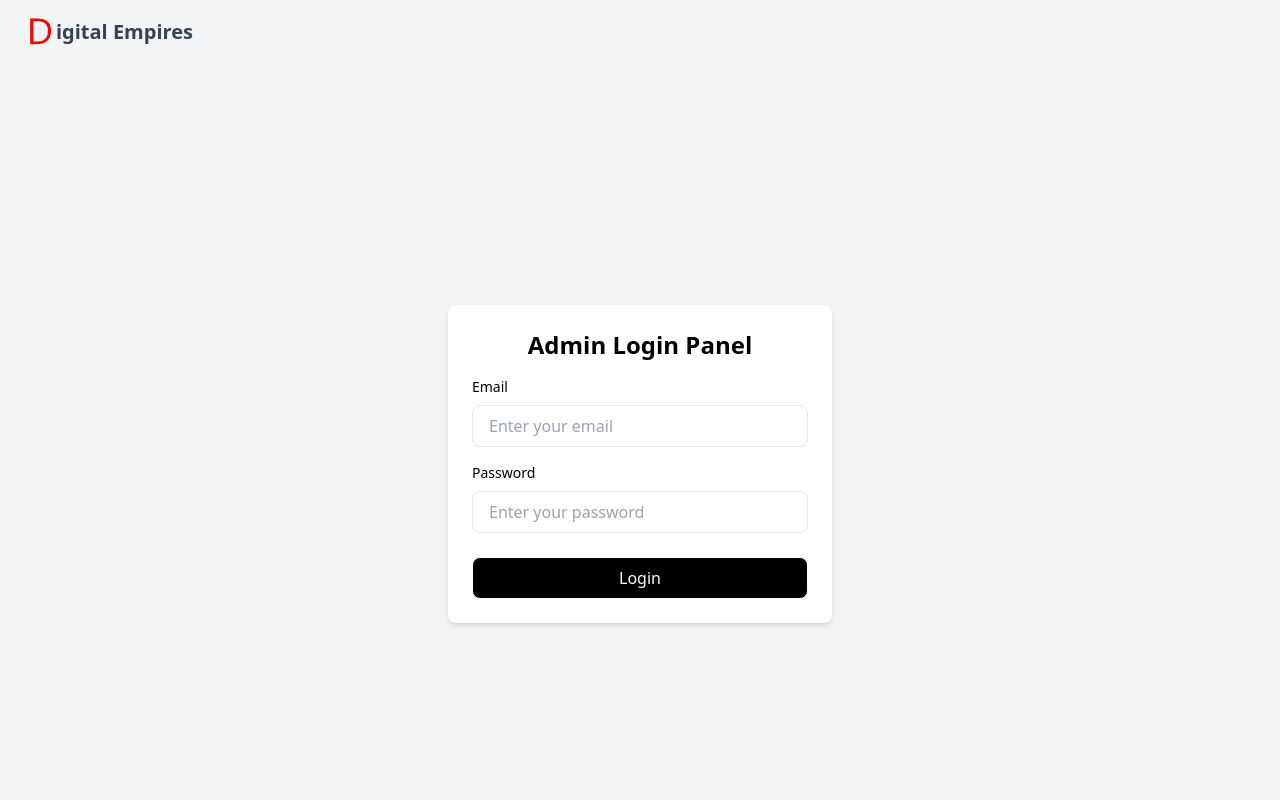
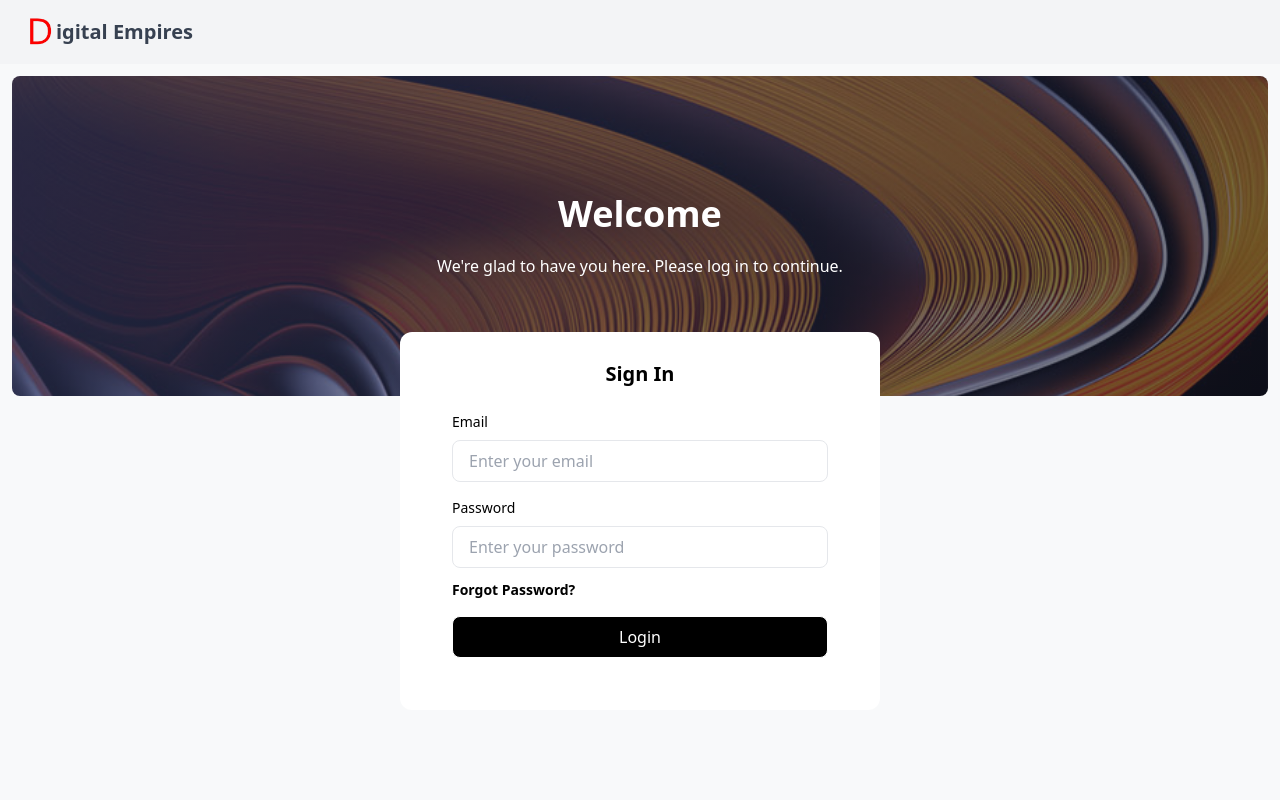
Before and after one commit to Farooq-Asif/digital-empires, a React (Create React App) app: page /login in a window 1280 px wide. Shown: the top 800 px of the page. Built offline with nearby package versions, Linux system fonts and the light colour scheme.

Commit message:
change login-form design into new branded

```diff
--- a/src/Forms/LoginForm.jsx
+++ b/src/Forms/LoginForm.jsx
@@ -1,52 +1,75 @@
 import React, { useState } from "react";
-import TextField from "../Components/TextField";
+import { Link, useNavigate } from "react-router-dom";
+import Spinner from "../Components/Spinner";
 import { useDispatch, useSelector } from "react-redux";
 import { userLogin } from "../store/user/actions/actionsCreators";
-import { useNavigate } from "react-router";
-import Spinner from "../Components/Spinner";
+import TextField from "../Components/TextField";
 
 const LoginForm = () => {
-  const { isLoading } = useSelector((state) => state.user);
-  const [formValues, setFormvalues] = useState({
+  const dispatch = useDispatch();
+  const navigate = useNavigate();
+const{isLoading}=useSelector((state)=>state.user)
+  const [formValues, setFormValues] = useState({
     email: "",
     password: "",
   });
-  const navigate = useNavigate();
-  const Dispatch = useDispatch();
-  const handleSubmit = (e) => {
-    e.preventDefault();
-    Dispatch(userLogin(formValues, navigate, setFormvalues));
-  };
+  const [errors, setErrors] = useState({});
 
   const handleInputChange = (e) => {
     const { name, value } = e.target;
-    setFormvalues({
-      ...formValues,
+    setFormValues((prev) => ({
+      ...prev,
       [name]: value,
-    });
+    }));
   };
-  const savedTheme = localStorage.getItem("theme") || 'light' ;
+
+  const validateForm = () => {
+    const newErrors = {};
+    if (!formValues.email) {
+      newErrors.email = "Email is required";
+    } else if (!/^[^\s@]+@[^\s@]+\.[^\s@]+$/.test(formValues.email)) {
+      newErrors.email = "Invalid email format";
+    }
+    if (!formValues.password) {
+      newErrors.password = "Password is required";
+    } else if (formValues.password.length < 6) {
+      newErrors.password = "Password must be at least 6 characters";
+    }
+    return newErrors;
+  };
+
+  const handleSubmit = (e) => {
+    e.preventDefault();
+    const validationErrors = validateForm();
+    if (Object.keys(validationErrors).length > 0) {
+      setErrors(validationErrors);
+    } else {
+      setErrors({});
+      dispatch(userLogin(formValues, navigate));
+    }
+  };
 
   return (
-    <div className={`flex h-screen justify-center items-center bg-gray-100 `}>
-      <div className="bg-white shadow-md rounded-lg p-6 w-full max-w-sm">
-        <h2 className="text-2xl font-bold text-black text-center mb-4">
-          Admin Login Panel
-        </h2>
-        <form onSubmit={handleSubmit}>
+    <div className="flex justify-center items-center">
+      <div className="bg-white  rounded-lg p-6 w-full">
+
+        <form onSubmit={handleSubmit} className="space-y-4">
           <div className="mb-4">
             <label className="block text-sm font-medium mb-2" htmlFor="email">
               Email
             </label>
             <TextField
               type="email"
+              id="email"
               name="email"
+              placeholder="Enter your email"
               value={formValues.email}
               onChange={handleInputChange}
               className="w-full px-4 py-2 border rounded-lg focus:outline-none focus:ring-2 focus:ring-black"
-              placeholder="Enter your email"
-              required
             />
+            {errors.email && (
+              <p className="text-red-500 text-sm mt-1">{errors.email}</p>
+            )}
           </div>
           <div className="mb-6">
             <label
@@ -57,20 +80,29 @@ const LoginForm = () => {
             </label>
             <TextField
               type="password"
+              id="password"
               name="password"
+              placeholder="Enter your password"
               value={formValues.password}
               onChange={handleInputChange}
               className="w-full px-4 py-2 border rounded-lg focus:outline-none focus:ring-2 focus:ring-black"
-              placeholder="Enter your password"
-              required
             />
+            {errors.password && (
+              <p className="text-red-500 text-sm mt-1">{errors.password}</p>
+            )}
           </div>
+          <Link to="/forgot-password">
+            <p className="text-primary cursor-pointer font-semibold w-fit mt-3 text-sm">
+              Forgot Password?
+            </p>
+          </Link>
           <button
             type="submit"
             disabled={isLoading}
             className="w-full bg-black text-white border border-white py-2 rounded-lg hover:bg-gray-900 transition duration-200 flex items-center justify-center"
           >
-            {isLoading ? <Spinner /> : "Login"}
+            {isLoading ? <Spinner/> : 'Login'}
+
           </button>
         </form>
       </div>
--- a/src/Pages/Login/Login.jsx
+++ b/src/Pages/Login/Login.jsx
@@ -1,16 +1,43 @@
-import React from 'react'
-import LoginForm from '../../Forms/LoginForm'
-import Footer from '../../Footer/Footer'
-import TopLoginBar from '../../Components/TopLoginBar'
+import React from "react";
+import LoginForm from "../../Forms/LoginForm";
+import Footer from "../../Footer/Footer";
+import TopLoginBar from "../../Components/TopLoginBar";
+import img from "../../Assets/Images/curved9.jpg";
 
 const Login = () => {
   return (
     <>
-    <TopLoginBar/>
-    <LoginForm/>
-    <Footer/>
+      <TopLoginBar />
+      <main className="bg-[#f8f9fa] w-full min-h-screen p-3">
+        <div
+          className="bg-cover bg-center bg-no-repeat h-80 rounded-lg flex items-center justify-center"
+          style={{
+            backgroundImage: `linear-gradient(310deg, rgba(20, 23, 39, 0.6), rgba(58, 65, 111, 0.6)), url(${img})`,
+          }}
+        >
+          <div className="text-center">
+            <h1 className="text-4xl font-extrabold text-white">Welcome</h1>
+            <p className="text-white mt-5">
+              We're glad to have you here. Please log in to continue.
+            </p>
+          </div>
+        </div>
+        <div className="flex items-center justify-center -mt-16">
+          <div className="w-[30rem] bg-white rounded-xl p-7">
+            <h2 className="font-bold text-xl text-center">Sign In</h2>
+            <LoginForm />
+            {/* <div className="flex items-center justify-center my-6">
+              <div className="border-t border-gray-300 flex-grow"></div>
+              <p className="mx-4 text-gray-500 text-sm">Or</p>
+              <div className="border-t border-gray-300 flex-grow"></div>
+            </div> */}
+
+          </div>
+        </div>
+      </main>
+      <Footer />
     </>
-  )
-}
+  );
+};
 
-export default Login
+export default Login;
```
Also changed, not shown: src/Assets/Images/curved9.jpg (added).
